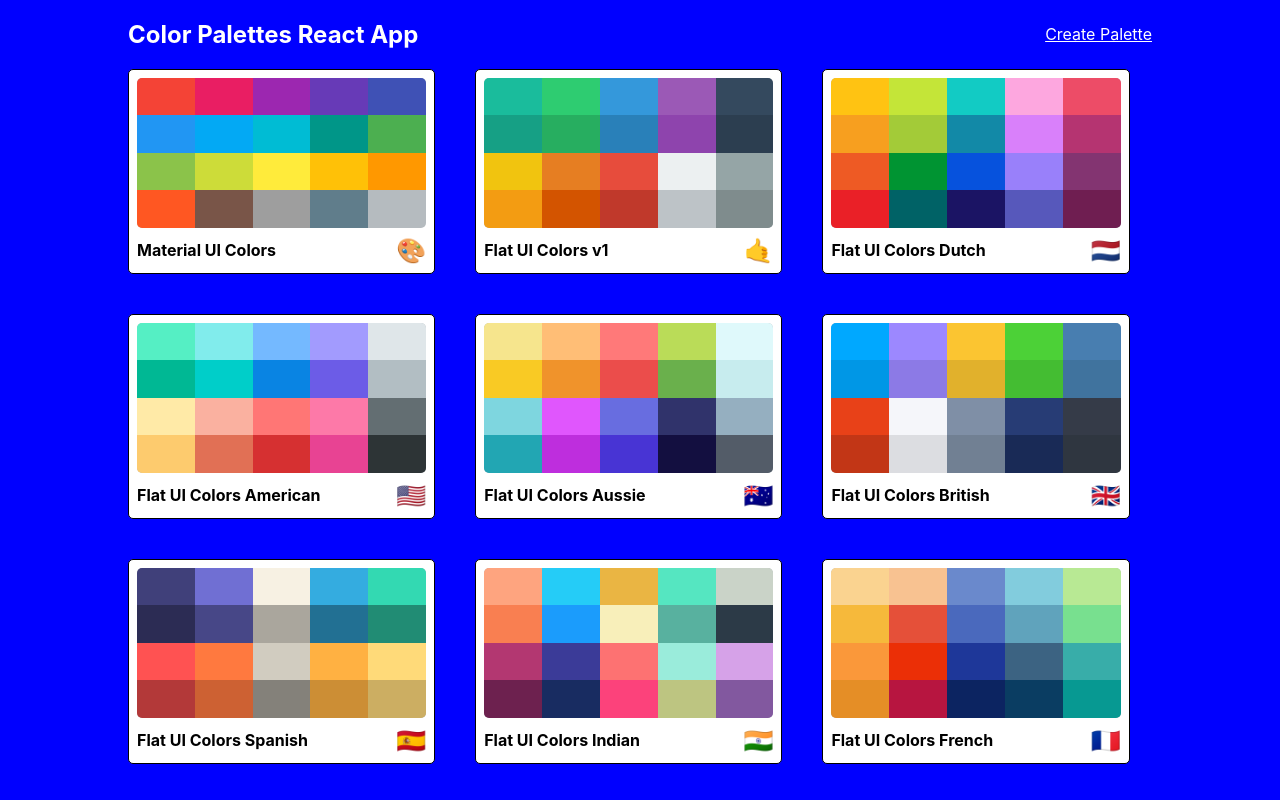
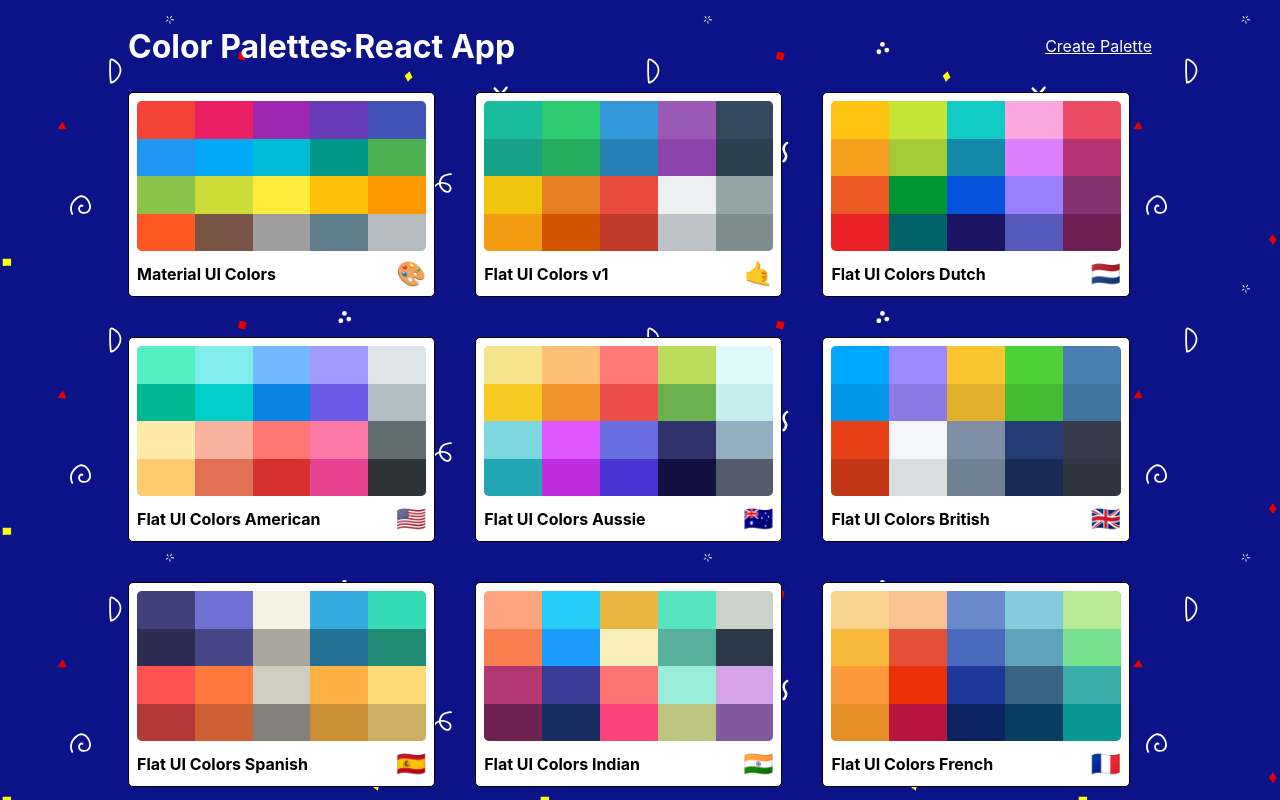
Before and after one commit to Lukazovic/color-palettes-react-app, a React (Create React App) app: page / in a window 1280 px wide. Built offline with nearby package versions, Linux system fonts and the light colour scheme.

Commit message:
Add Background SVG to PaletteList

```diff
--- a/src/PaletteList.js
+++ b/src/PaletteList.js
@@ -14,7 +14,7 @@
       <div className={classes.root}>
         <div className={classes.container}>
           <nav className={classes.nav}>
-            <h1>Color Palettes React App</h1>
+            <h1 className={classes.heading}>Color Palettes React App</h1>
             <Link to="/palette/new">Create Palette</Link>
           </nav>
           <div className={classes.palettes}>
--- a/src/styles/PaletteListStyles.js
+++ b/src/styles/PaletteListStyles.js
@@ -1,12 +1,19 @@
 import sizes from "../utils/sizes";
+import ConfettiDoodles from "./ConfettiDoodles.svg";
 
 export default {
   root: {
-    backgroundColor: "blue",
     height: "100vh",
     display: "flex",
     alignItems: "flex-start",
     justifyContent: "center",
+    backgroundColor: "#0c1287",
+    backgroundImage: `url(${ConfettiDoodles})`,
+    /* background by SVGBackgrounds.com */
+    overflowY: "auto",
+  },
+  heading: {
+    fontSize: "2rem",
   },
   container: {
     width: "50%",
@@ -42,7 +49,7 @@
     },
     [sizes.down("xs")]: {
       gridTemplateColumns: "repeat(1, 100%)",
-      gridGap: "1rem",
+      gridGap: "1.4rem",
     },
   },
 };
```
Also changed, not shown: src/styles/ConfettiDoodles.svg (added).
